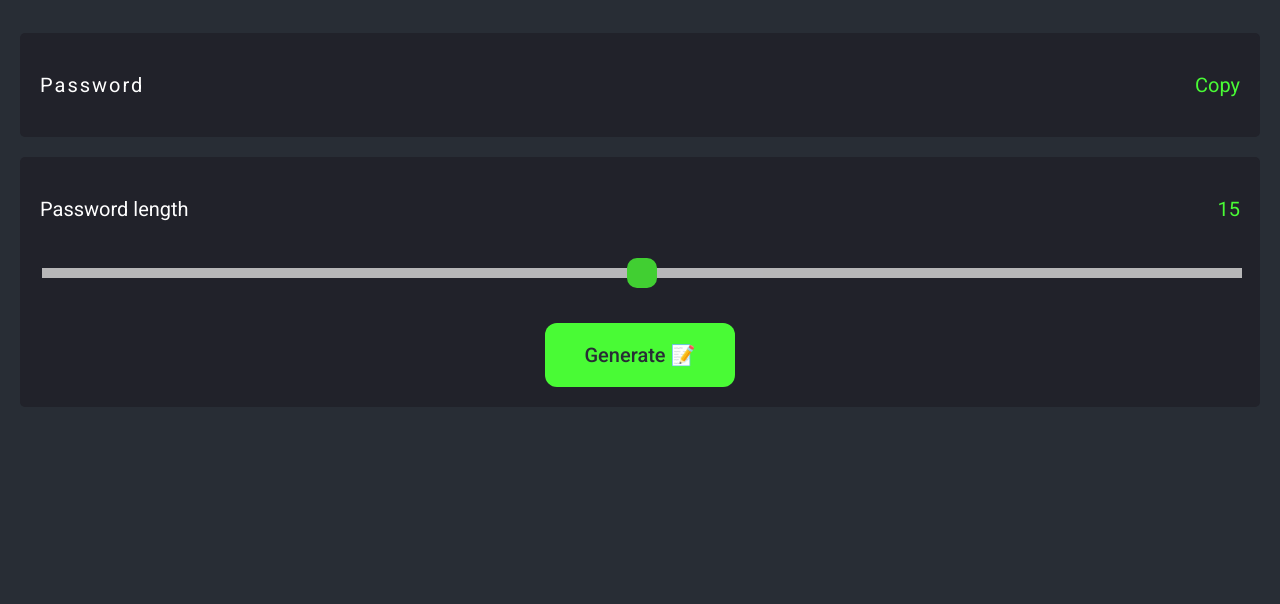
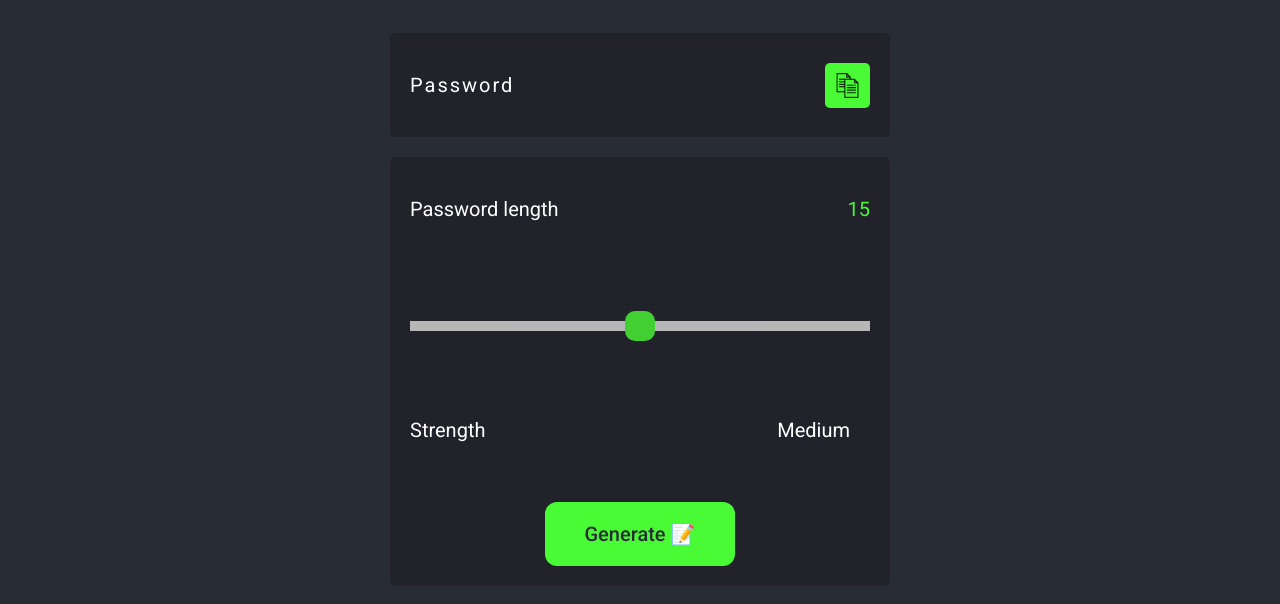
Before and after one commit to franky-cast/password-generator, a plain HTML site: page index.html in a window 1280 px wide. Shown: the part 80-684 px from the top of the page. Drawn offline with Linux system fonts and the light colour scheme.

Commit message:
copy icon

```diff
--- a/index.html
+++ b/index.html
@@ -17,7 +17,7 @@
 
         <div class="d-flex container password-display">
             <p class="password" id="password-el">Password</p>
-            <a href="#" class="copy highlight" id="copy-button-el">Copy</a>
+            <a href="#" class="copy-wrap highlight" id="copy-button-el"><img class="copy" src="./img/copy-icon.png" alt="copy icon"></a>
         </div>
 
         <div class="container password-settings">
@@ -30,6 +30,14 @@
                 <input type="range" min="10" max="20" value="15" class="slider" id="slider-el">
             </div>
 
+            <div class="strength d-flex">
+                <p>Strength</p>
+                <div class="d-flex gap">
+                    <p id="password-strength-el"></p>
+                    <p id="password-power-el"></p>
+                </div>
+            </div>
+
             <div class="generate-btn-wrap">
                 <a href="#" class="generate" id="generate-button-el">Generate 📝</a>
             </div>
@@ -38,14 +46,6 @@
 
     </div>
 
-    <!-- <div class="strength d-flex">
-                <p>Strength</p>
-                <div class="d-flex gap">
-                    <p id="password-strength-el">Medium</p>
-                    <p>||||</p>
-                </div>
-            </div> -->
-
     <script src="script.js"></script>
 </body>
 </html>
--- a/script.js
+++ b/script.js
@@ -1,6 +1,6 @@
 const password = document.getElementById("password-el")
 const passwordLengthEl = document.getElementById("password-length-el")
-const passwordStrength = document.getElementById("password-strength-el")
+const passwordStrengthEl = document.getElementById("password-strength-el")
 const copyButton = document.getElementById("copy-button-el")
 const generateButton = document.getElementById('generate-button-el')
 const slider = document.getElementById("slider-el")
@@ -15,11 +15,22 @@ const symbols = ["~","`","!","@","#","$","%","^","&","*","(",")","_","-","+","="
 let passwordLength = slider.value
 passwordLengthEl.innerHTML = passwordLength
 
+let passwordStrength = 'Medium'
+passwordStrengthEl.innerHTML = passwordStrength
+
 
 
 // changes the text content of password length html element
 slider.addEventListener("input", function() {
     passwordLengthEl.textContent = this.value
+    if (this.value < 14){
+        passwordStrength = 'Easy'
+    } else if (this.value > 13 && this.value < 18) {
+        passwordStrength = 'Medium'
+    } else {
+        passwordStrength = 'Hard'
+    }
+    passwordStrengthEl.innerHTML = passwordStrength
 })
 
 generateButton.addEventListener("click", () => {
--- a/style.css
+++ b/style.css
@@ -32,10 +32,11 @@ body {
 }
 
 .container {
-    /* background-color: gray; */
     background-color: #21222A;
     padding: 1em;
     border-radius: 5px;
+    max-width: 500px;
+    margin: 0 auto;
 }
 
 .h1 {
@@ -75,12 +76,21 @@ body {
     text-decoration: none;
 }
 
+.copy-wrap{
+    padding: 10px;
+    border-radius: 5px;
+    display: flex;
+    justify-content: center;
+    align-content: center;
+    background-color: #49fb35;
+}
+
 .copy {
-    text-decoration: none;
+    width: 25px;
 }
 
 .slider {
-    margin-top: 2em;
+    margin: 3em 0 2em 0;
     -webkit-appearance: none;
     width: 100%;
     height: 10px;
@@ -92,6 +102,7 @@ body {
 }
 
 .slider::-webkit-slider-thumb {
+    /* background-image: url(./img/smiley.png); */
     -webkit-appearance: none;
     appearance: none;
     width: 30px;
@@ -107,3 +118,13 @@ body {
     background: #49fb35;
     cursor: pointer;
 }
+
+.strength {
+
+}
+
+@media(min-width: 700px) {
+    .slider {
+        margin: 6em 0 5em 0;
+    }
+}
```
Also changed, not shown: img/copy-icon.png (added), img/smiley.png (added).
